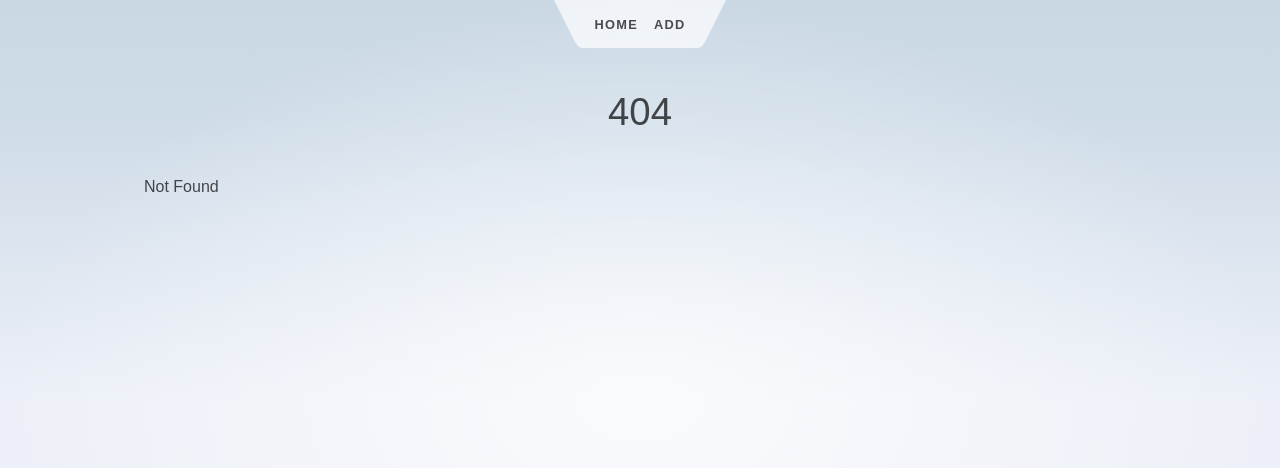
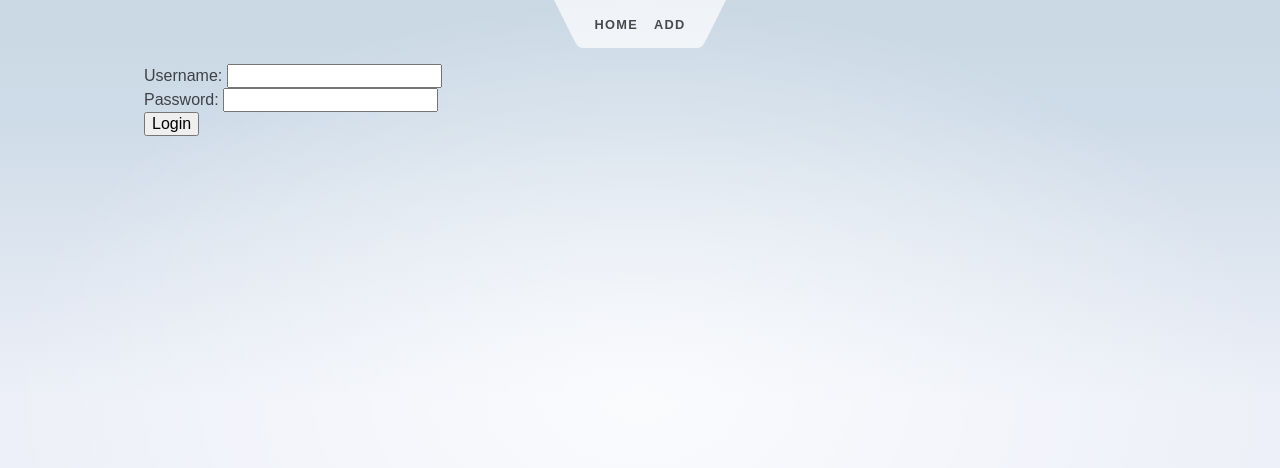
Before and after one commit to ththune/book-app, a SvelteKit app in the folder book-app/: page /login in a window 1280 px wide. Before the commit this address had no page. Shown: the top 468 px of the page. Built offline with nearby package versions, Linux system fonts and the light colour scheme; sample sign-in values are in the browser's storage.

Commit message:
Added simple login page with working login solution

```diff
--- a/book-app/src/routes/+layout.svelte
+++ b/book-app/src/routes/+layout.svelte
@@ -1,13 +1,23 @@
 <script>
+	import { goto } from '$app/navigation';
+
 	import Header from './Header.svelte';
 	import './styles.css';
 	import NotFound from '$lib/NotFound.svelte';
+	import { onMount } from 'svelte';
 
 	export let status;
 
 	const errorPages = {
 		404: NotFound
 	};
+
+	onMount(() => {
+		const loggedIn = sessionStorage.getItem('loggedIn');
+		if (!loggedIn) {
+			goto('/login');
+		}
+	});
 </script>
 
 <div class="app">
--- /dev/null
+++ b/book-app/src/routes/login/+page.svelte
@@ -0,0 +1,47 @@
+<script>
+	import { goto } from '$app/navigation';
+
+	let username = '';
+	let password = '';
+	let errorMessage = '';
+
+	async function login() {
+		errorMessage = '';
+		const response = await fetch('http://localhost:5086/Auth/SignIn', {
+			method: 'POST',
+			headers: {
+				'Content-Type': 'application/json'
+			},
+			body: JSON.stringify({ username: username, password: password })
+		});
+
+		if (response.ok) {
+			// window.location.href = '/dashboard';
+			sessionStorage.setItem('loggedIn', true);
+			goto('/');
+		} else {
+			errorMessage = 'Login failed';
+		}
+	}
+</script>
+
+<form on:submit={login}>
+	<div>
+		<label for="username">Username:</label>
+		<input type="username" id="username" bind:value={username} required />
+	</div>
+	<div>
+		<label for="password">Password:</label>
+		<input type="password" id="password" bind:value={password} required />
+	</div>
+	{#if errorMessage}
+		<p class="error">{errorMessage}</p>
+	{/if}
+	<button type="submit">Login</button>
+</form>
+
+<style>
+	.error {
+		color: red;
+	}
+</style>
```
